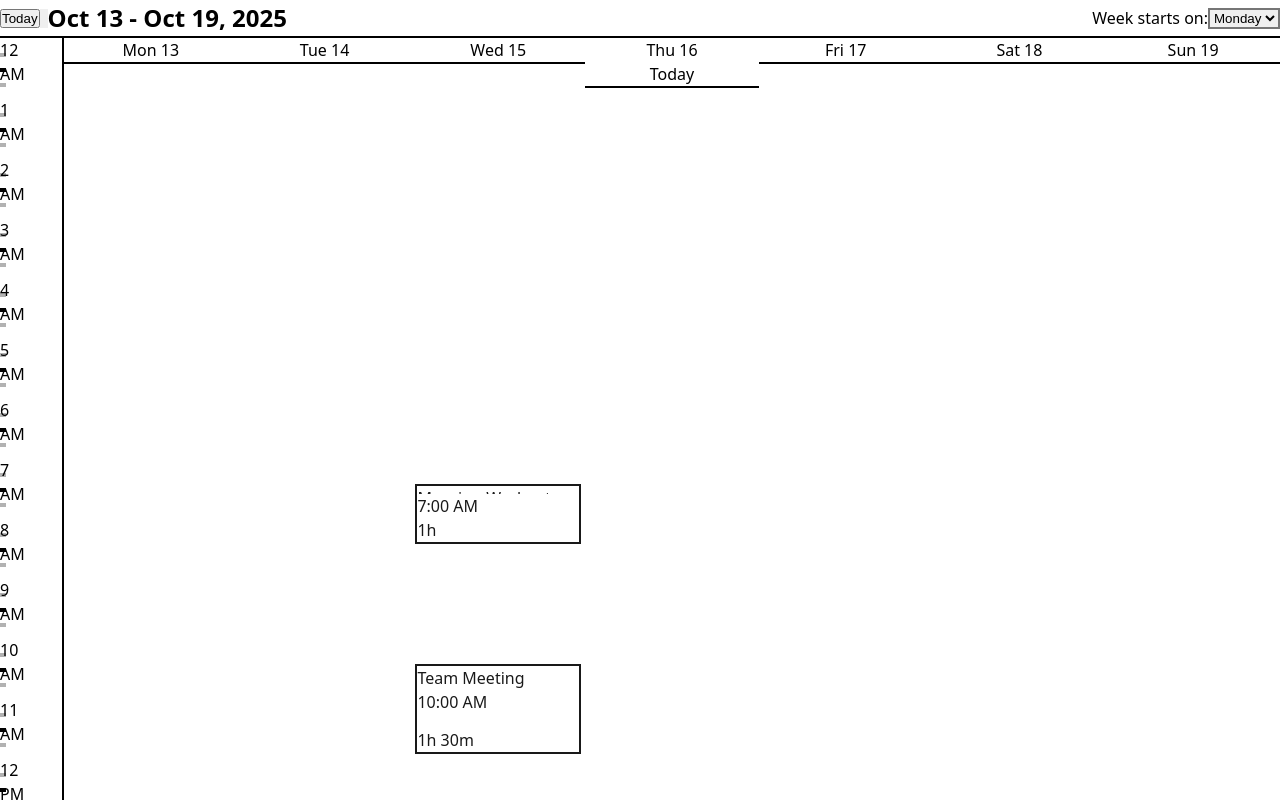
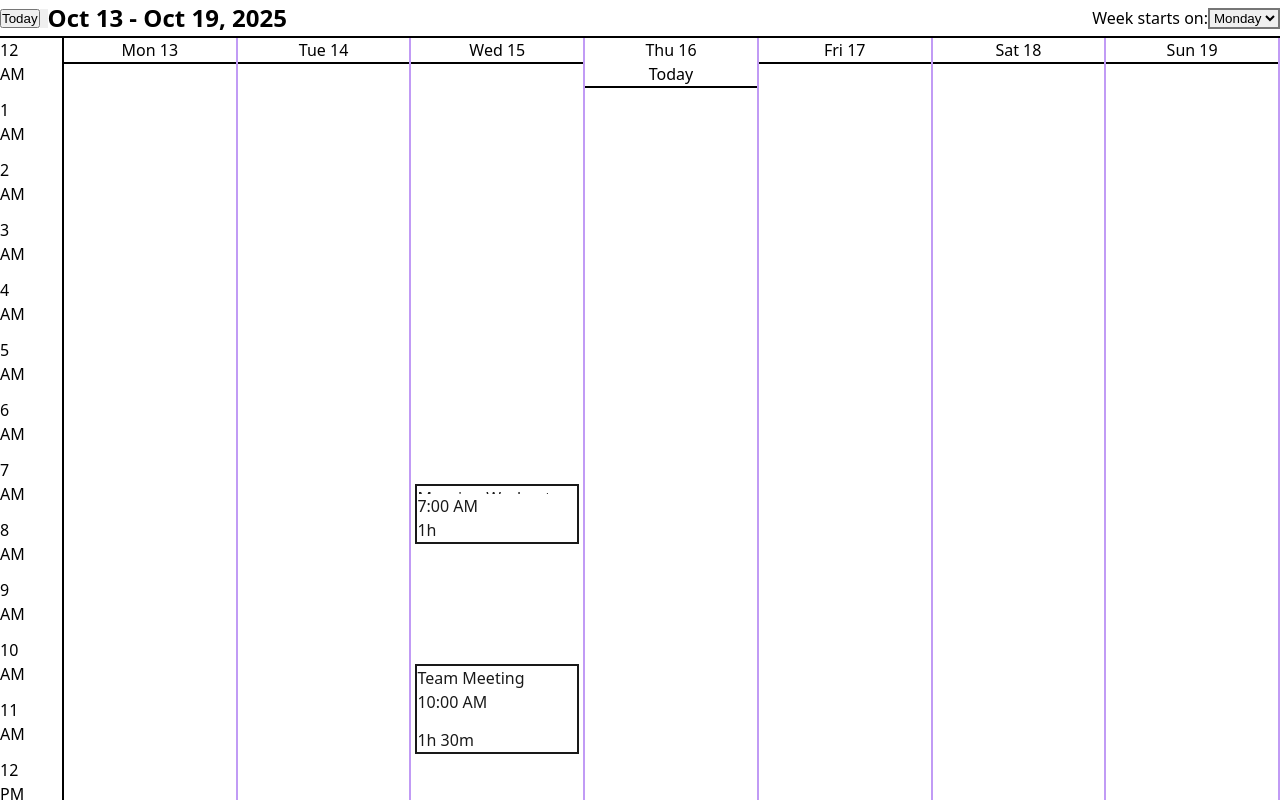
Before and after one commit to vsuley/selune, a React (Vite) app in the folder client/: page / in a window 1280 px wide. Built offline with nearby package versions, Linux system fonts and the light colour scheme.

Commit message:
Minor UI fixes

```diff
--- a/client/src/components/Calendar/DayColumn.tsx
+++ b/client/src/components/Calendar/DayColumn.tsx
@@ -20,7 +20,7 @@ export function DayColumn({ date, children }: DayColumnProps) {
   const today = isToday(date);
 
   return (
-    <div className="relative h-full flex flex-col">
+    <div className="relative h-full flex flex-col border-r-2" style={{ borderRightColor: 'rgba(131, 56, 236, 0.5)' }}>
       {/* Day header */}
       <div
         className={`
@@ -43,7 +43,7 @@ export function DayColumn({ date, children }: DayColumnProps) {
       <div
         ref={setNodeRef}
         className={`
-          relative flex-1 transition-colors
+          relative flex-1 transition-colors z-0
           ${isOver ? 'bg-synthwave-neon-purple/10' : 'bg-transparent'}
         `}
         style={{ minHeight: '1440px' }} // 24 hours * 60px
--- a/client/src/components/Calendar/TimeGrid.tsx
+++ b/client/src/components/Calendar/TimeGrid.tsx
@@ -8,9 +8,9 @@ export function TimeGrid({ daysCount }: TimeGridProps) {
   const hours = getHoursInDay();
 
   return (
-    <div className="absolute inset-0 pointer-events-none">
+    <div className="absolute inset-0 pointer-events-none z-0">
       {/* Time labels column */}
-      <div className="absolute left-0 top-0 w-16 h-full">
+      <div className="absolute left-0 top-0 w-16 h-full z-10">
         {hours.map((hour) => (
           <div
             key={hour}
@@ -23,57 +23,48 @@ export function TimeGrid({ daysCount }: TimeGridProps) {
       </div>
 
       {/* Grid lines */}
-      <div className="absolute left-16 right-0 top-0 bottom-0">
-        {/* Vertical lines (day separators) */}
-        <div className="absolute inset-0 grid" style={{ gridTemplateColumns: `repeat(${daysCount}, 1fr)` }}>
-          {Array.from({ length: daysCount }).map((_, idx) => (
-            <div
-              key={`day-${idx}`}
-              className="border-r border-synthwave-grid-heavy"
-              style={{
-                borderRightWidth: idx === daysCount - 1 ? '0' : '2px',
-              }}
-            />
-          ))}
-        </div>
-
+      <div className="absolute left-16 right-0 top-0 bottom-0 z-10">
         {/* Horizontal lines (time markers) */}
-        <div className="absolute inset-0">
+        <div className="absolute inset-0 z-10">
           {hours.map((hour) => (
             <div key={`hour-${hour}`}>
               {/* Hour line (solid) */}
               <div
-                className="absolute left-0 right-0 border-t border-synthwave-grid-medium"
+                className="absolute left-0 right-0"
                 style={{
                   top: `${hour * 60}px`,
-                  borderTopWidth: '1px',
+                  borderTop: '2px solid rgba(131, 56, 236, 0.5)',
+                  height: '0px',
                 }}
               />
 
               {/* 15-minute markers (dotted, very light) */}
               <div
-                className="absolute left-0 right-0 border-t border-dotted border-synthwave-grid-light opacity-30"
+                className="absolute left-0 right-0"
                 style={{
                   top: `${hour * 60 + 15}px`,
-                  borderTopWidth: '1px',
+                  borderTop: '1px dotted rgba(131, 56, 236, 0.3)',
+                  height: '0px',
                 }}
               />
 
               {/* 30-minute marker (dashed) */}
               <div
-                className="absolute left-0 right-0 border-t border-dashed border-synthwave-grid-light"
+                className="absolute left-0 right-0"
                 style={{
                   top: `${hour * 60 + 30}px`,
-                  borderTopWidth: '1px',
+                  borderTop: '1px dashed rgba(131, 56, 236, 0.3)',
+                  height: '0px',
                 }}
               />
 
               {/* 45-minute markers (dotted, very light) */}
               <div
-                className="absolute left-0 right-0 border-t border-dotted border-synthwave-grid-light opacity-30"
+                className="absolute left-0 right-0"
                 style={{
                   top: `${hour * 60 + 45}px`,
-                  borderTopWidth: '1px',
+                  borderTop: '1px dotted rgba(131, 56, 236, 0.3)',
+                  height: '0px',
                 }}
               />
             </div>
--- a/client/src/components/Calendar/WeekView.tsx
+++ b/client/src/components/Calendar/WeekView.tsx
@@ -247,7 +247,7 @@ export function WeekView() {
           onDragStart={handleDragStart}
           onDragEnd={handleDragEnd}
         >
-          <div className="relative">
+          <div className="relative" style={{ minHeight: '1440px' }}>
             {/* Time grid background */}
             <TimeGrid daysCount={7} />
 
```
